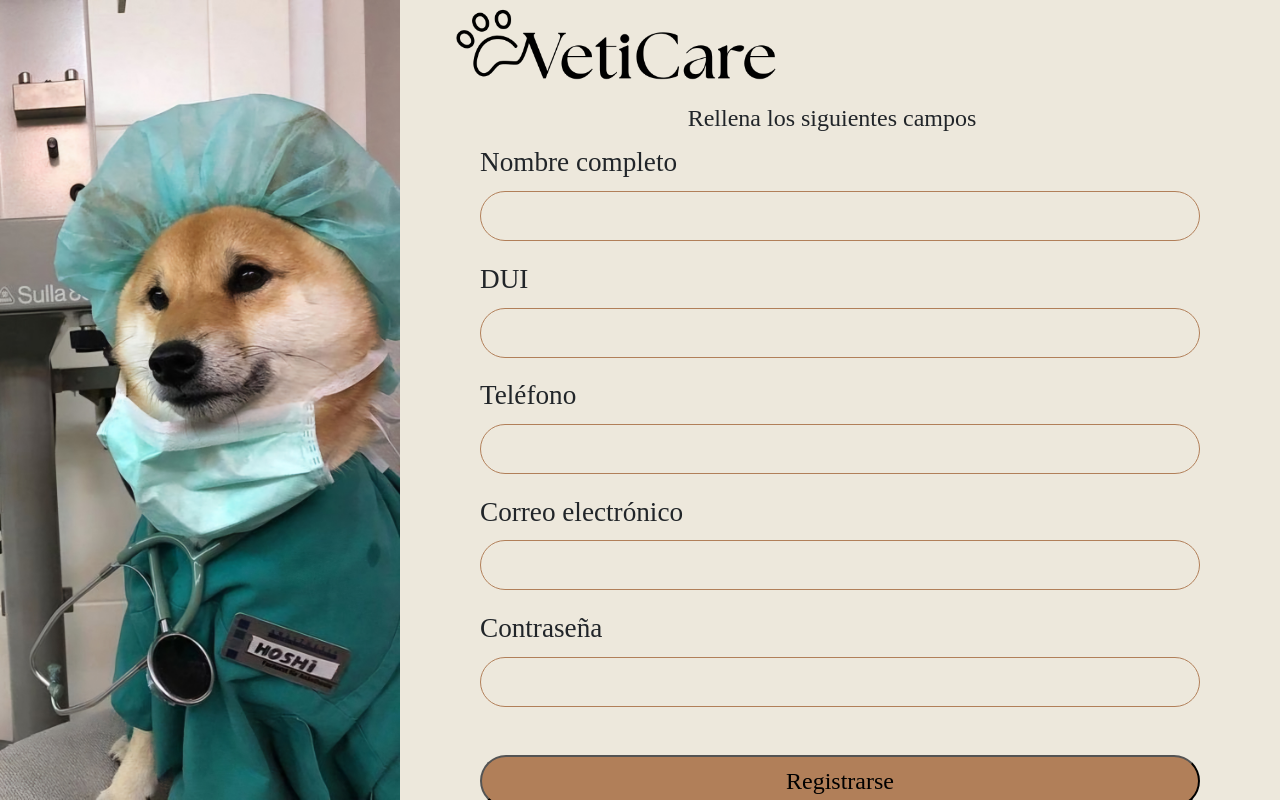
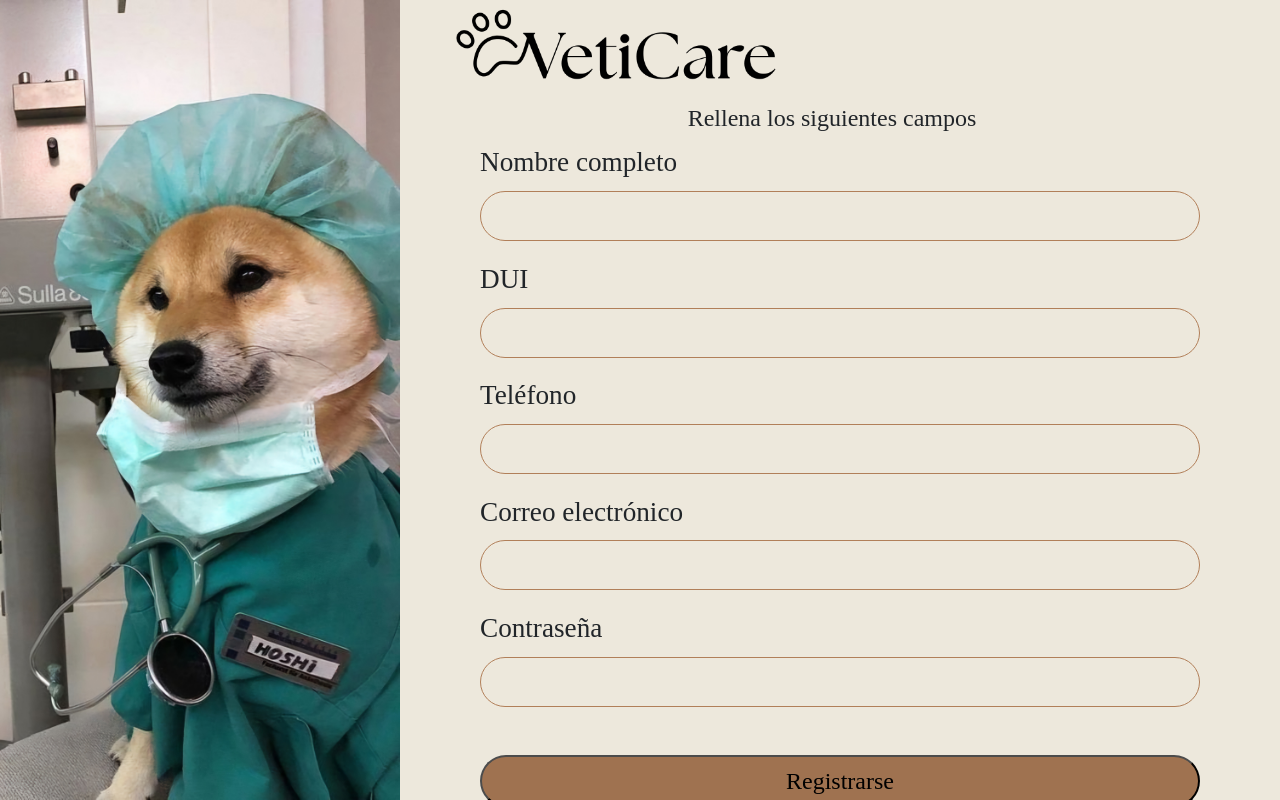
Before and after one commit to DarkCastro24/VetiCare, a React (Vite) app in the folder VetiCare_Frontend/: page /register in a window 1280 px wide. In both pictures the pointer is over the button "Registrarse". Built offline with nearby package versions, Linux system fonts and the light colour scheme.

Commit message:
:lipstick: Fix: Buttons interactions

```diff
--- a/VetiCare_Frontend/src/assets/styles/pages/_register.scss
+++ b/VetiCare_Frontend/src/assets/styles/pages/_register.scss
@@ -202,6 +202,12 @@
         font-family: "The Seasons";
         font-size: 1.5rem;
         padding: 0.4rem;
+        transition: filter 0.2s ease;
+
+        &:hover {
+          filter: brightness(0.9);
+          cursor: pointer;
+        }
       }
     }
 
```
Lines whose indentation alone changed are shown as unchanged.
